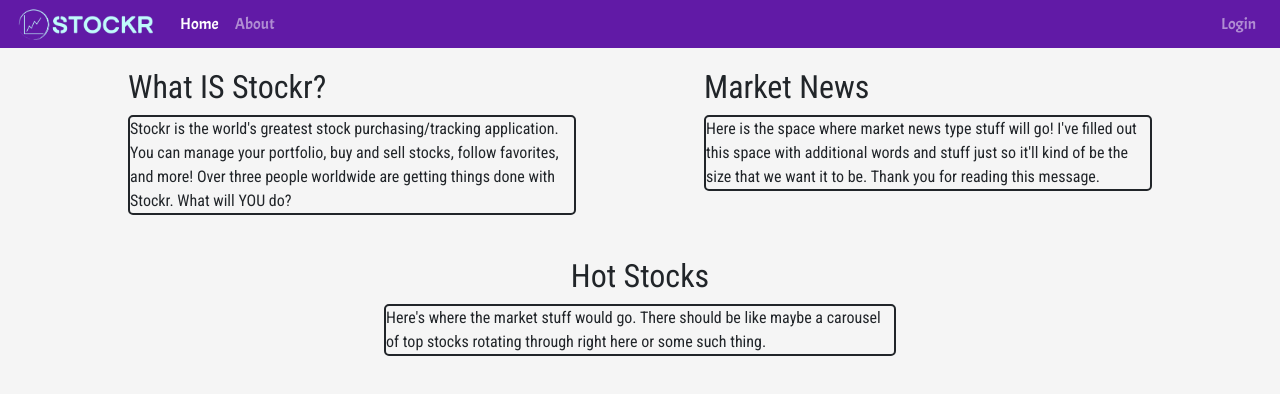
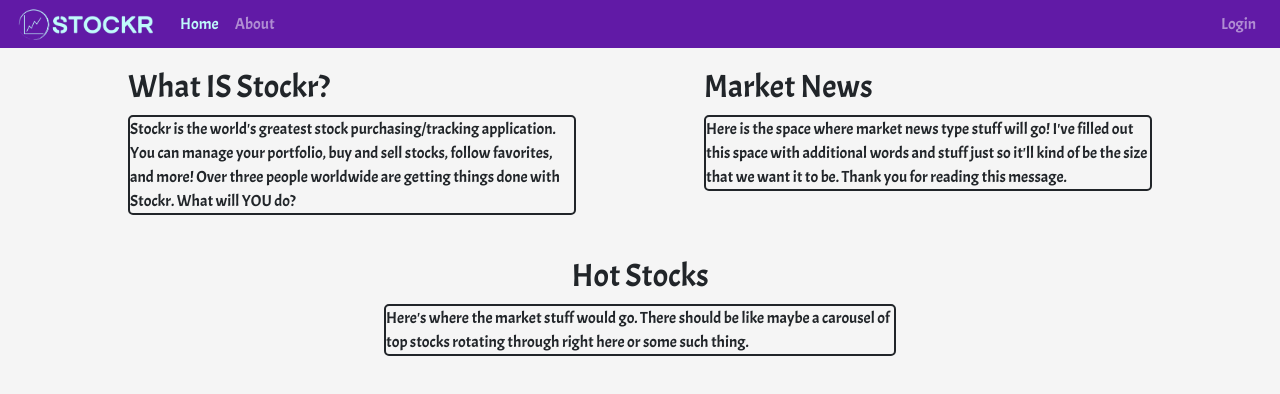
Before and after one commit to ben-loper/group-stock-market, a Vue app in the folder frontend/: page / in a window 1280 px wide. Shown: the top 394 px of the page. Built offline with nearby package versions, Linux system fonts and the light colour scheme; what vue-highlightjs would draw is missing.

Commit message:
changed font to acme as placeholder and nav active color to match logo

```diff
--- a/frontend/src/App.vue
+++ b/frontend/src/App.vue
@@ -15,7 +15,7 @@ export default {
 
 <style>
 #app {
-  font-family: 'Roboto Condensed', sans-serif;
+  font-family: 'Acme', sans-serif;
   margin: 0px;
   padding: 0px;
 }
--- a/frontend/src/components/AuthorizedNavigation.vue
+++ b/frontend/src/components/AuthorizedNavigation.vue
@@ -68,9 +68,11 @@ a.nav-link {
   font-family: 'Acme', sans-serif;
 }
 
+.navbar-dark .navbar-nav .show > .nav-link, .navbar-dark .navbar-nav .active > .nav-link, .navbar-dark .navbar-nav .nav-link.show, .navbar-dark .navbar-nav .nav-link.active {
+    color: #bffbfb !important;
+}
+
 .form-inline {
   text-align: center;
 }
-
-
 </style>
--- a/frontend/src/components/UnauthorizedNav.vue
+++ b/frontend/src/components/UnauthorizedNav.vue
@@ -52,4 +52,8 @@ a.navbar-brand,
 a.nav-link {
   font-family: 'Acme', sans-serif;
 }
+
+.navbar-dark .navbar-nav .show > .nav-link, .navbar-dark .navbar-nav .active > .nav-link, .navbar-dark .navbar-nav .nav-link.show, .navbar-dark .navbar-nav .nav-link.active {
+    color: #bffbfb !important;
+}
 </style>
```
